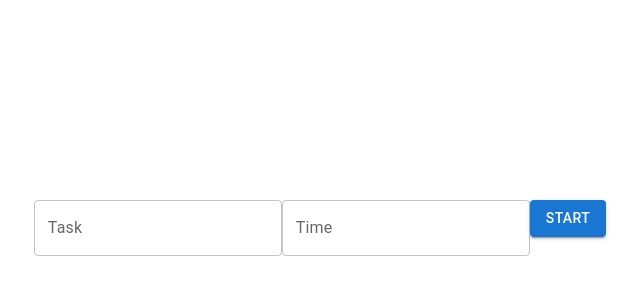
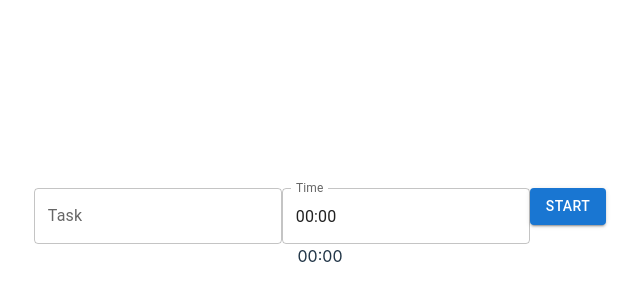
Before and after one commit to TaskRatchet/focusqueue, a React (Vite) app: page / in a window 1280 px wide. Shown: the part 172-472 px from the top of the page, without its empty margins (320-960 px from the left). Built offline with nearby package versions, Linux system fonts and the light colour scheme.

Commit message:
display countdown

```diff
--- a/src/App.tsx
+++ b/src/App.tsx
@@ -5,13 +5,23 @@ import TextField from "@mui/material/TextField";
 import Button from "@mui/material/Button";
 
 function App() {
+  const [task, setTask] = useState("");
+  const [time, setTime] = useState("00:00");
+
   return (
     <div className="App">
       <TextField id="task" label="Task" variant="outlined" />
-      <TextField id="time" label="Time" variant="outlined" />
+      <TextField
+        id="time"
+        label="Time"
+        variant="outlined"
+        value={time}
+        onChange={(e) => setTime(e.target.value)}
+      />
       <Button variant="contained" onClick={() => {}}>
         Start
       </Button>
+      <div>{time}</div>
     </div>
   );
 }
```
Also changed, not shown: 1 other file (tests, documents, lock files or other folders).
